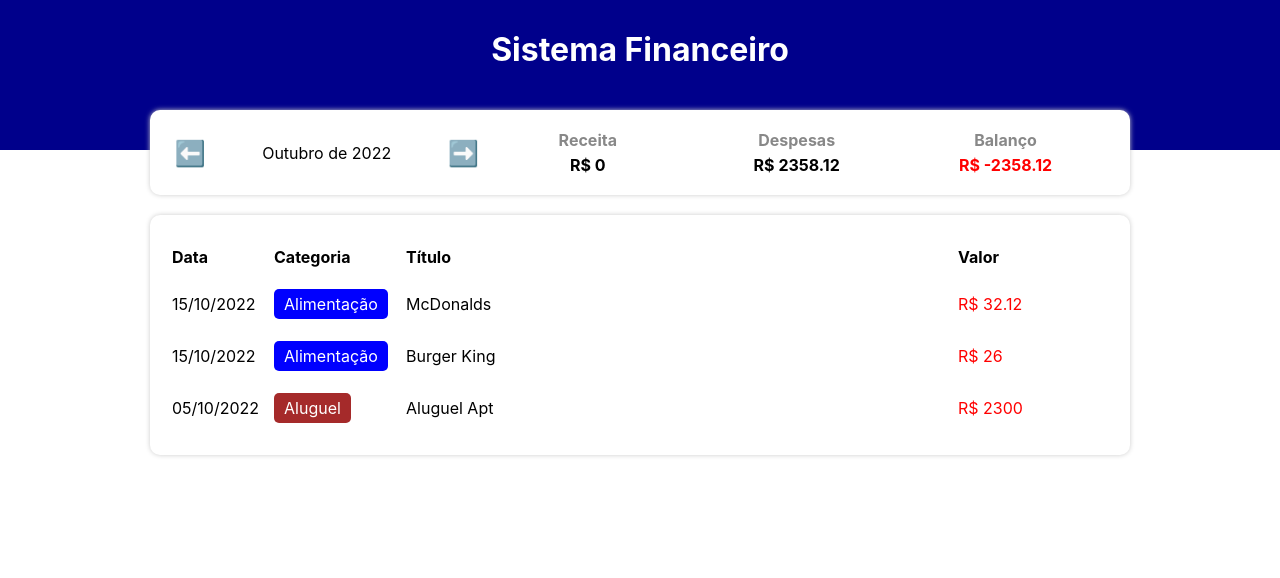
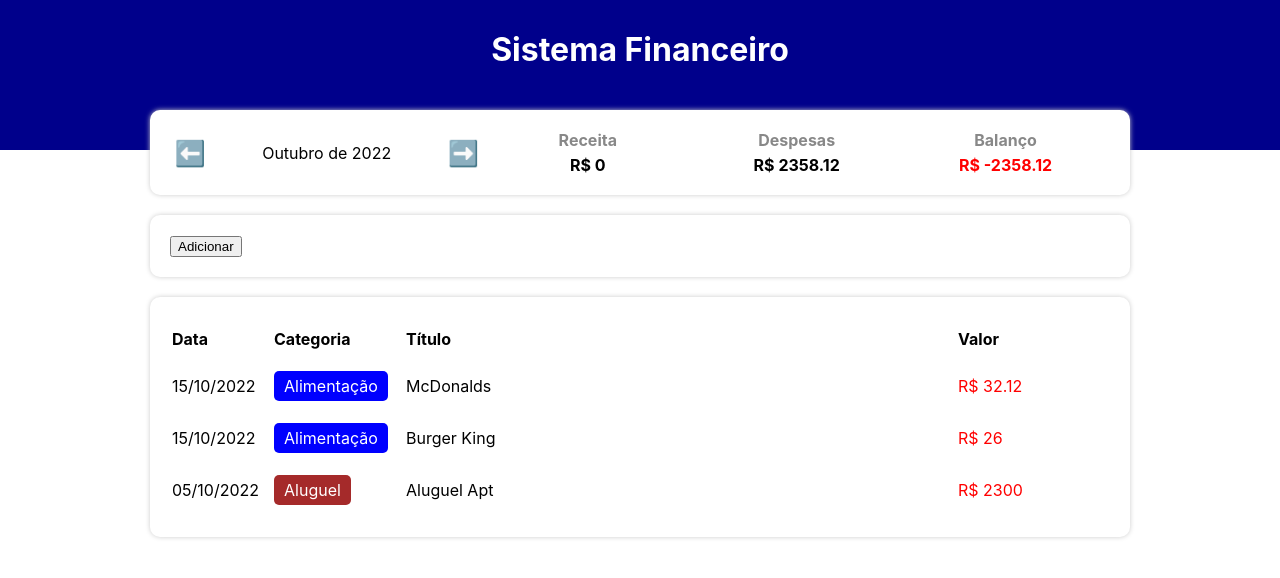
Before and after one commit to Eduuduarte/expense-tracker, a React (Create React App) app: page / in a window 1280 px wide. Shown: the top 578 px of the page. Built offline with nearby package versions, Linux system fonts and the light colour scheme.

Commit message:
init creating form

```diff
--- a/src/App.tsx
+++ b/src/App.tsx
@@ -10,6 +10,7 @@ import { items } from './data/items';
 import { getCurrentMonth, FilterListByMonth } from './helpers/dateFilter';
 import { TableArea } from './components/TableArea';
 import { InfoArea } from './components/InfoArea';
+import { InputArea } from './components/InputArea';
 
 const App = () => {
   const [list, setList] = useState(items);
@@ -43,6 +44,12 @@ const App = () => {
     setCurrentMonth(newMonth);
   }
 
+  const handleAddItem = (item: Item) => {
+    let newList = [...list];
+    newList.push(item);
+    setList(newList);
+  }
+
   return(
     <C.Container>
       <C.Header>
@@ -59,6 +66,7 @@ const App = () => {
         />
 
         {/* Área de inserção */}
+        <InputArea onAdd={handleAddItem}/>
 
         {/* Tabela de itens */}
         <TableArea list={filteredList} />
--- /dev/null
+++ b/src/components/InputArea/index.tsx
@@ -0,0 +1,23 @@
+import { Item } from '../../types/Item';
+import * as C from './style';
+
+type Props = {
+    onAdd: (newItem: Item) => void;
+}
+
+export const InputArea = ({onAdd}: Props) => {
+
+    const handleAddEvent = () => {
+        let newItem: Item = {
+            date: new Date(2022, 9, 16),
+            category: 'food',
+            title: 'Item de teste',
+            value: 250.25
+        };
+        onAdd(newItem);
+    }
+
+    return (
+        <C.Container><button onClick={handleAddEvent}>Adicionar</button></C.Container>
+    );
+}
--- /dev/null
+++ b/src/components/InputArea/style.ts
@@ -0,0 +1,9 @@
+import styled from "styled-components";
+
+export const Container = styled.div`
+    background-color: #FFF;
+    box-shadow: 0px 0px 5px #CCC;
+    border-radius: 10px;
+    padding: 20px;
+    margin-top: 20px;
+`;
```
